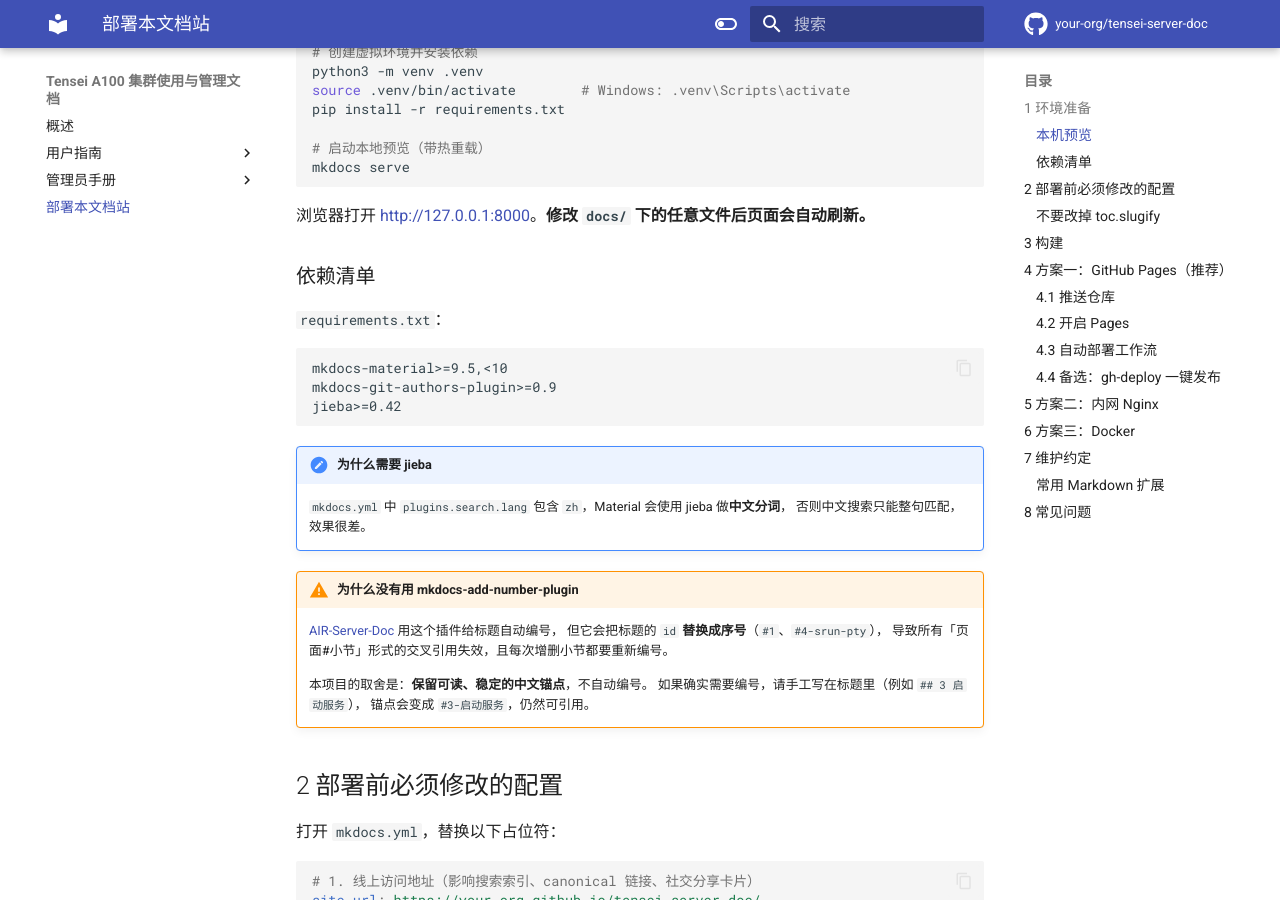
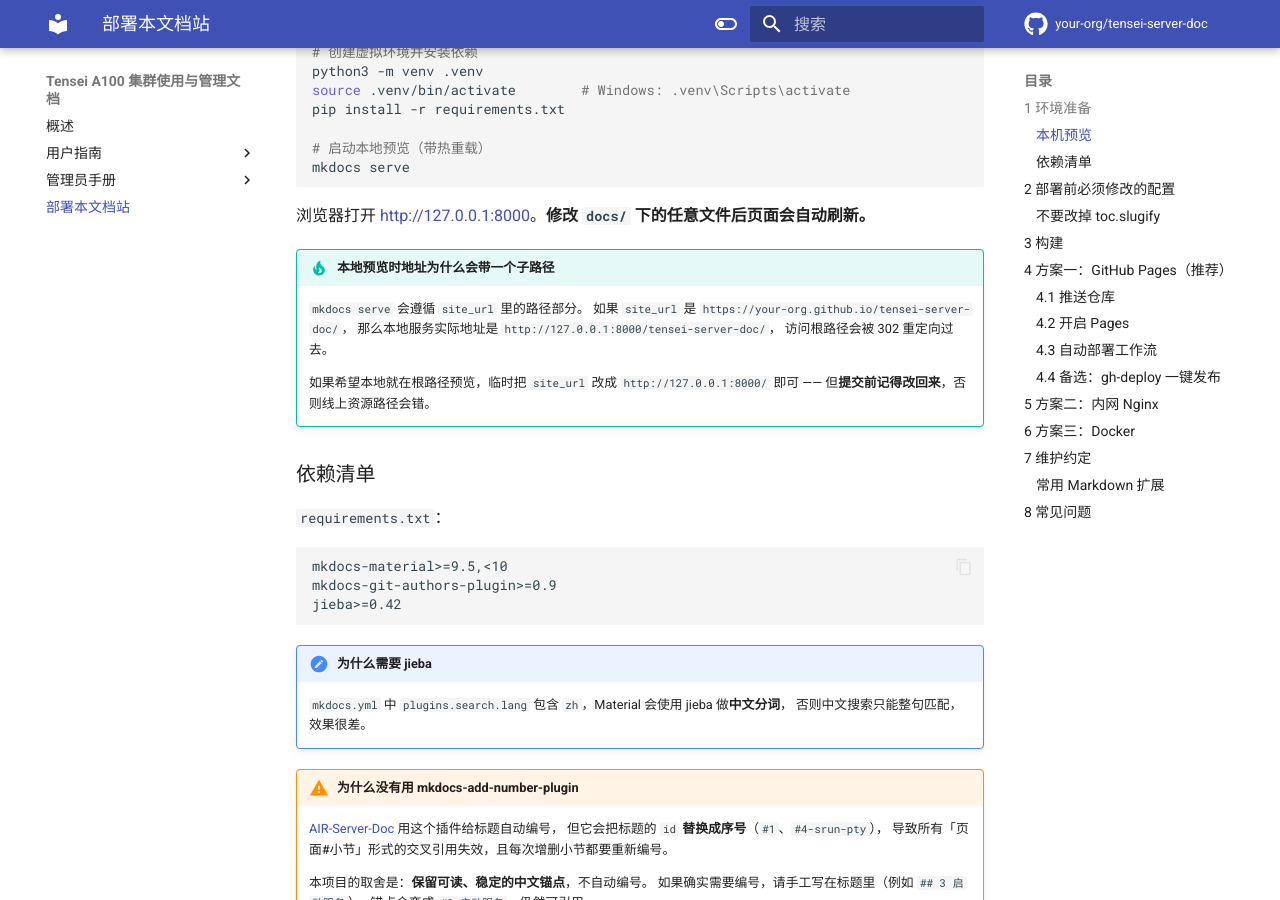
Before and after one commit to AGIMani/hpc_doc, an MkDocs documentation site: the page built from docs/deploy.md, in a window 1280 px wide and 900 px high, scrolled down 373 px. Built offline with MkDocs 1.6.1 and Material for MkDocs 9.7.7, drawn with Linux system fonts in a browser that asks for light colours; comment, search, counter and statistics services are not loaded.

Commit message:
docs: 补充本地预览路径说明

````diff
--- a/docs/deploy.md
+++ b/docs/deploy.md
@@ -20,6 +20,15 @@ mkdocs serve
 ```
 
 浏览器打开 <http://127.0.0.1:8000>。**修改 `docs/` 下的任意文件后页面会自动刷新。**
+
+!!! tip "本地预览时地址为什么会带一个子路径"
+    `mkdocs serve` 会遵循 `site_url` 里的路径部分。
+    如果 `site_url` 是 `https://your-org.github.io/tensei-server-doc/`，
+    那么本地服务实际地址是 `http://127.0.0.1:8000/tensei-server-doc/`，
+    访问根路径会被 302 重定向过去。
+
+    如果希望本地就在根路径预览，临时把 `site_url` 改成 `http://127.0.0.1:8000/` 即可
+    —— 但**提交前记得改回来**，否则线上资源路径会错。
 
 ### 依赖清单
 
````
